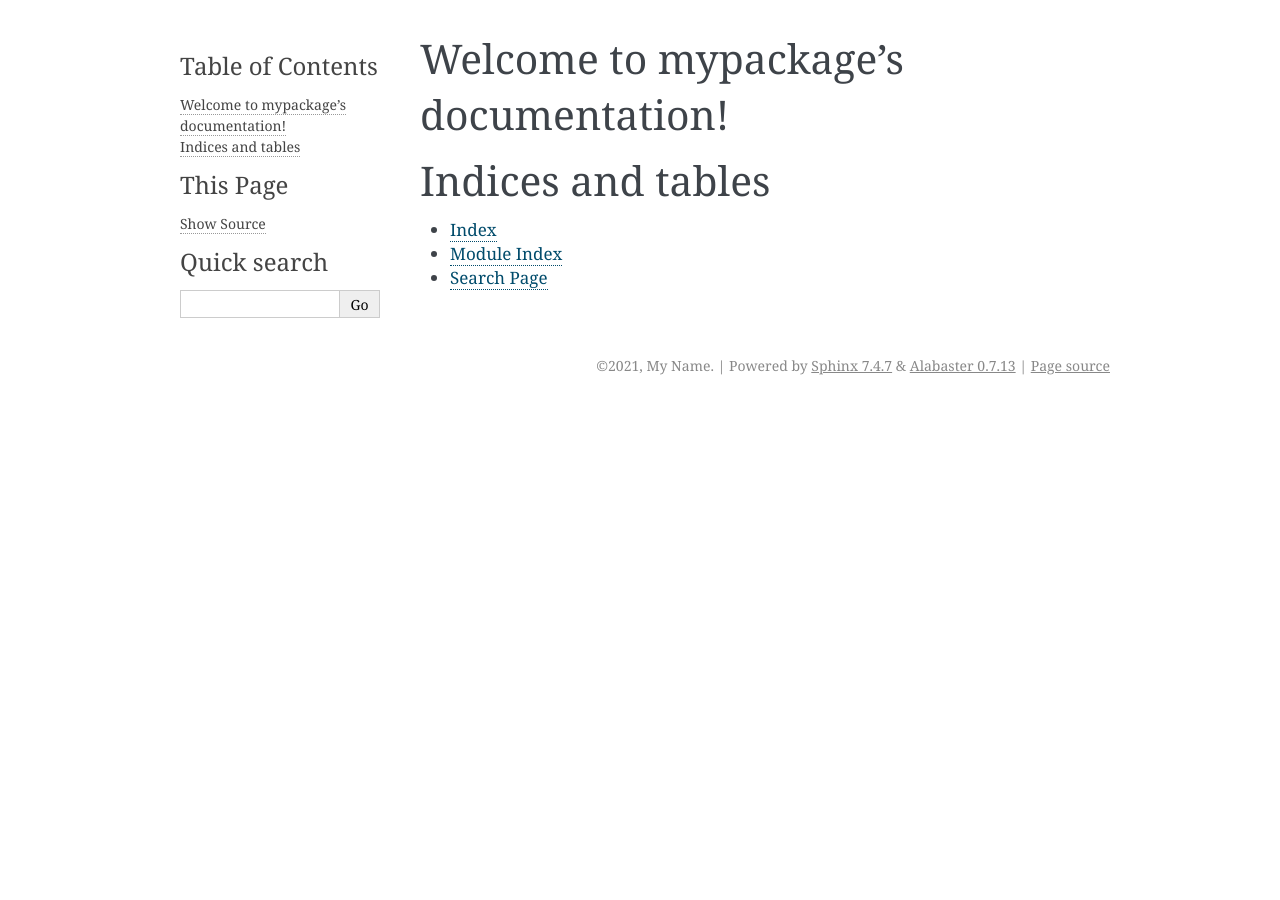
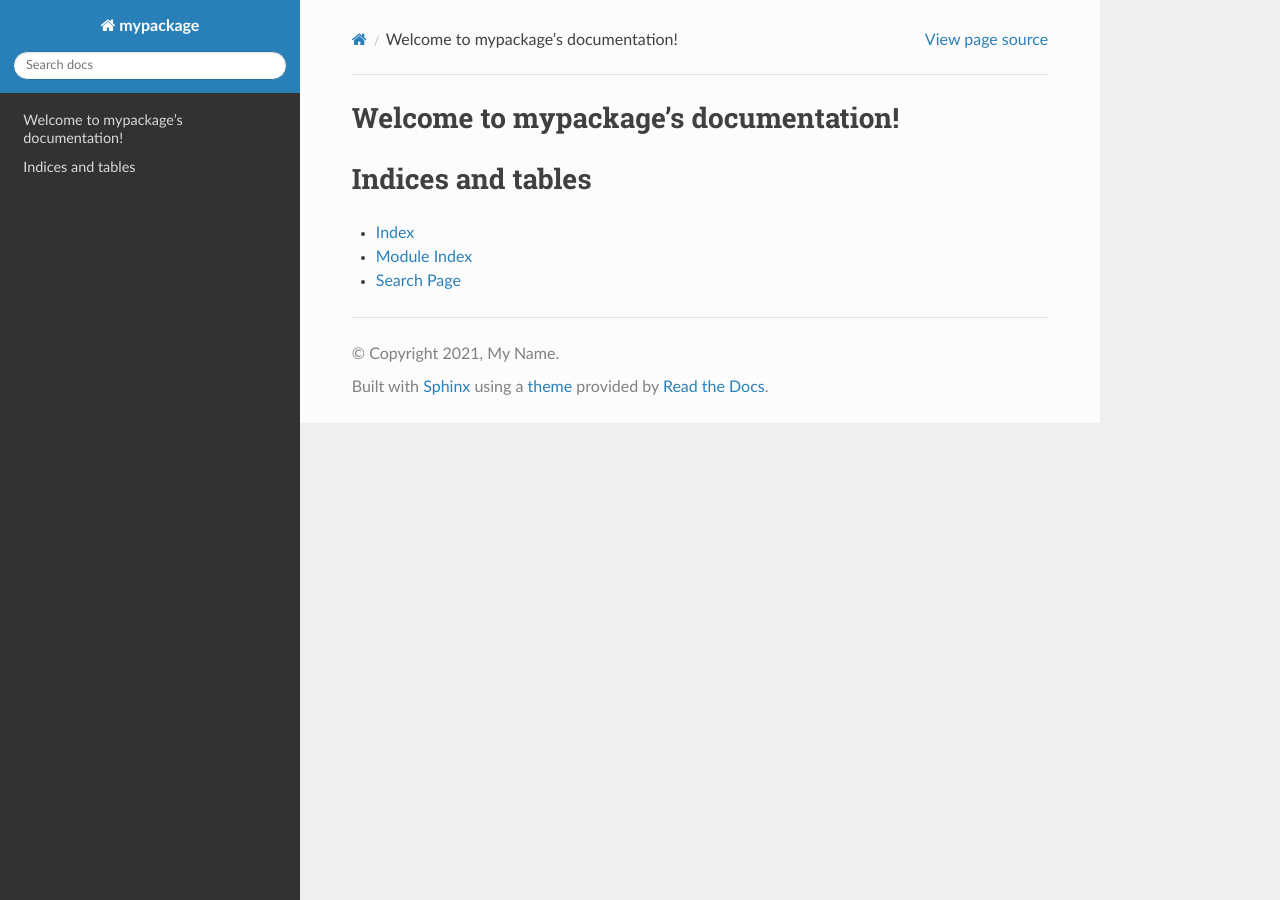
Before and after one commit to stefanholek/setup.py, a Sphinx documentation site: the page built from docs/index.rst, in a window 1280 px wide. Built offline with Sphinx 7.4.7 and the Read the Docs theme 2.0.0, drawn with Linux system fonts in a browser that asks for light colours.

Commit message:
Set up 'Read the Docs' HTML theme.

```diff
--- a/docs/conf.py
+++ b/docs/conf.py
@@ -53,3 +53,17 @@ html_theme = 'alabaster'
 # relative to this directory. They are copied after the builtin static files,
 # so a file named "default.css" will overwrite the builtin "default.css".
 html_static_path = ['_static']
+
+
+# -- Read the Docs theme override --------------------------------------------
+
+# Use the default theme on readthedocs.io
+html_theme = 'default'
+
+# Use sphinx-rtd-theme locally
+try:
+    import sphinx_rtd_theme
+    html_theme = 'sphinx_rtd_theme'
+    html_theme_path = [sphinx_rtd_theme.get_html_theme_path()]
+except ImportError:
+    pass
```
